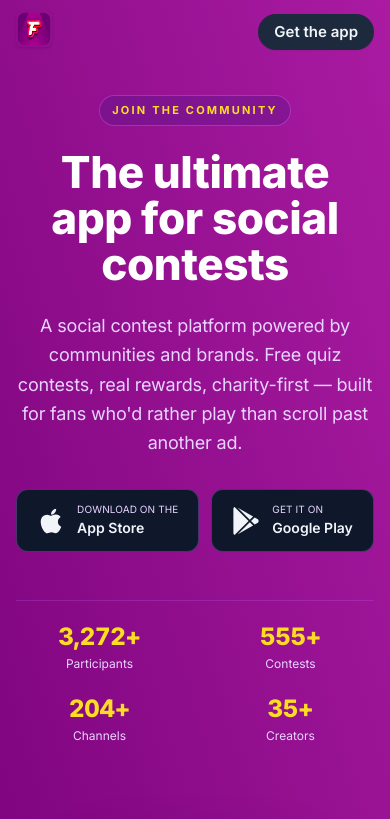
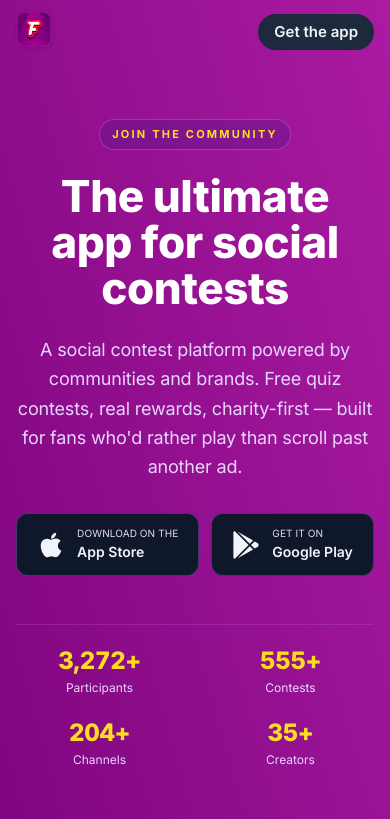
Before and after one commit to fanscontest/website, a Next.js app: page / in a window 390 px wide. Shown: the top 819 px of the page. Built offline with nearby package versions, Linux system fonts and the light colour scheme.

Commit message:
design(hero): give back half the top-padding cut (pt-24->pt-30 mobile, pt-28->pt-36 desktop)

```diff
--- a/components/hero.tsx
+++ b/components/hero.tsx
@@ -11,7 +11,7 @@ export default function Hero() {
       />
 
       <div className="max-w-6xl mx-auto px-4 sm:px-6">
-        <div className="pt-24 md:pt-28 pb-24 md:pb-32">
+        <div className="pt-[7.5rem] md:pt-36 pb-24 md:pb-32">
           <div className="md:grid md:grid-cols-12 md:gap-10 lg:gap-16 items-center">
 
             {/* Copy column */}
```
